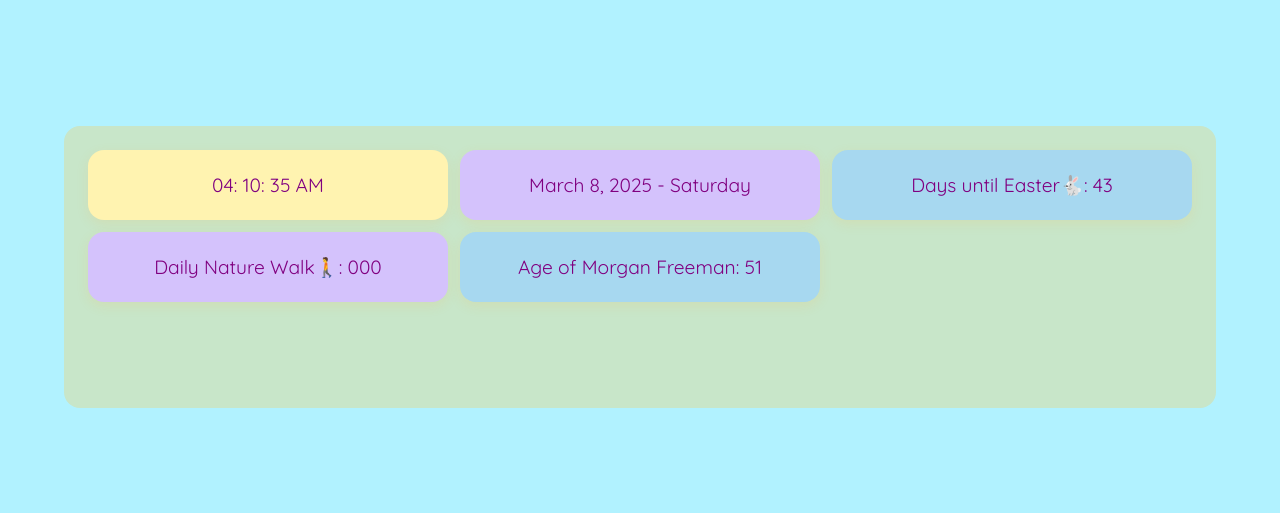
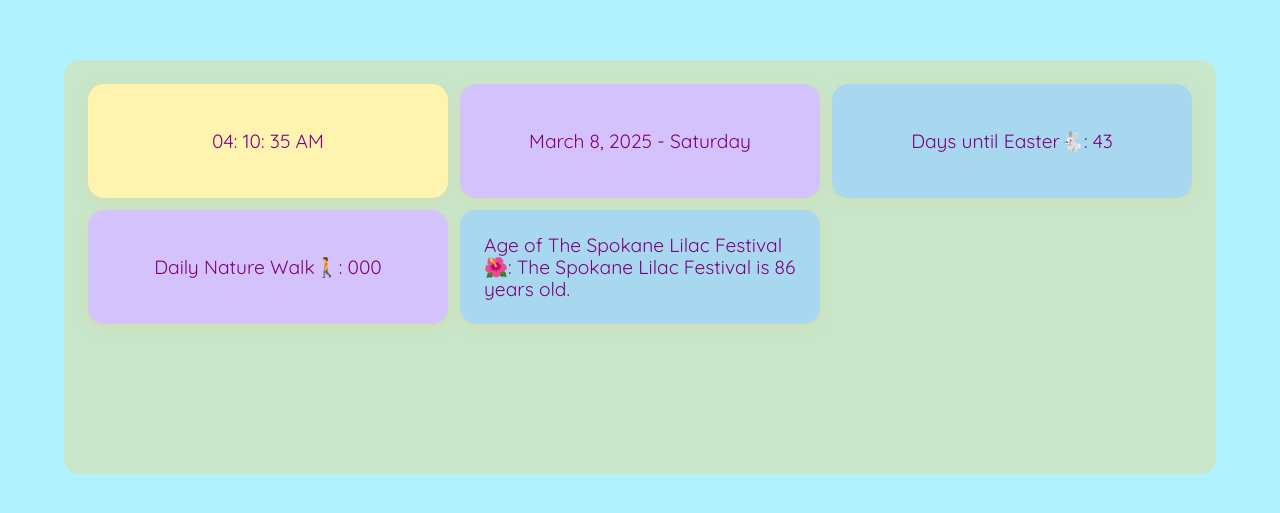
Before and after one commit to cnovo184/mindfulness-dashboard-cn-368, a plain HTML site: page index.html in a window 1280 px wide. Shown: the part 133-646 px from the top of the page. Drawn offline with nearby package versions, Linux system fonts and the light colour scheme.

Commit message:
mindful dashboard project

```diff
--- a/index.html
+++ b/index.html
@@ -62,7 +62,7 @@
     </section>
 
     <section class="bento-item" role="region" aria-label="dashboard widget">
-      <p>Age of Morgan Freeman: <time datetime="" class="ageOfPerson">000</time></p>
+      <p>Age of The Spokane Lilac Festival🌺: <time datetime="" class="ageOfEvent">000</time></p>
     </section>
   </main>
 
--- a/js/calculateAgeOf.js
+++ b/js/calculateAgeOf.js
@@ -1,17 +1,25 @@
-// Function
-const calculateAgeOf = (birthDate) => {
-  // Convert birth date string to Date object
-  const birth = new Date(birthDate);
+// Function to calculate the age of the Spokane Lilac Festival
+const calculateFestivalAge = () => {
+  const festivalStart = new Date("1938-05-21");
   const today = new Date();
 
-  // Get years
-  let age = today.getFullYear() - birth.getFullYear();
+  let age = today.getFullYear() - festivalStart.getFullYear();
 
-  // Check if birthday hasn't occurred this year
-  const monthDiff = today.getMonth() - birth.getMonth();
-  if (monthDiff < 0 || (monthDiff === 0 && today.getDate() < birth.getDate())) {
+  const monthDiff = today.getMonth() - festivalStart.getMonth();
+  if (monthDiff < 0 || (monthDiff === 0 && today.getDate() < festivalStart.getDate())) {
     age--;
   }
 
   return age;
 };
+
+// Ensure script runs after the DOM is loaded
+window.onload = () => {
+  // Get HTML element
+  const ageOfEvent = document.querySelector('.ageOfEvent');
+
+  // Ensure the element exists before setting textContent
+  if (ageOfEvent) {
+    ageOfEvent.textContent = `The Spokane Lilac Festival is ${calculateFestivalAge()} years old.`;
+  }
+};
--- a/js/script.js
+++ b/js/script.js
@@ -1,25 +1,2 @@
 // website loaded?
 console.log("👍 Okay");
-
-
-// Days Until an Event
-
-
-// Streak of Days
-
-
-// Age of Person, Place, or Thing
-// Unit Test
-const birthDate = "1973-09-29"; // YYYY-MM-DD format
-// const birthDateOfSwoop = "September 29, 1973"; // Month DD, YYYY
-// const birthDateOfSwoop = "09/09/1973"; // MM/DD/YYYY
-const ageOfPerson = calculateAgeOf( birthDate );
-console.log( ageOfPerson );
-
-// Unit test
-// Get HTML element
-const elemAgeOfPerson = document.querySelector('.ageOfPerson');
-
-// Set to HTML element
-elemAgeOfPerson.textContent = ageOfPerson;
-elemAgeOfPerson.setAttribute("datetime", ageOfPerson );
```
Also changed, not shown: 1 other file.
